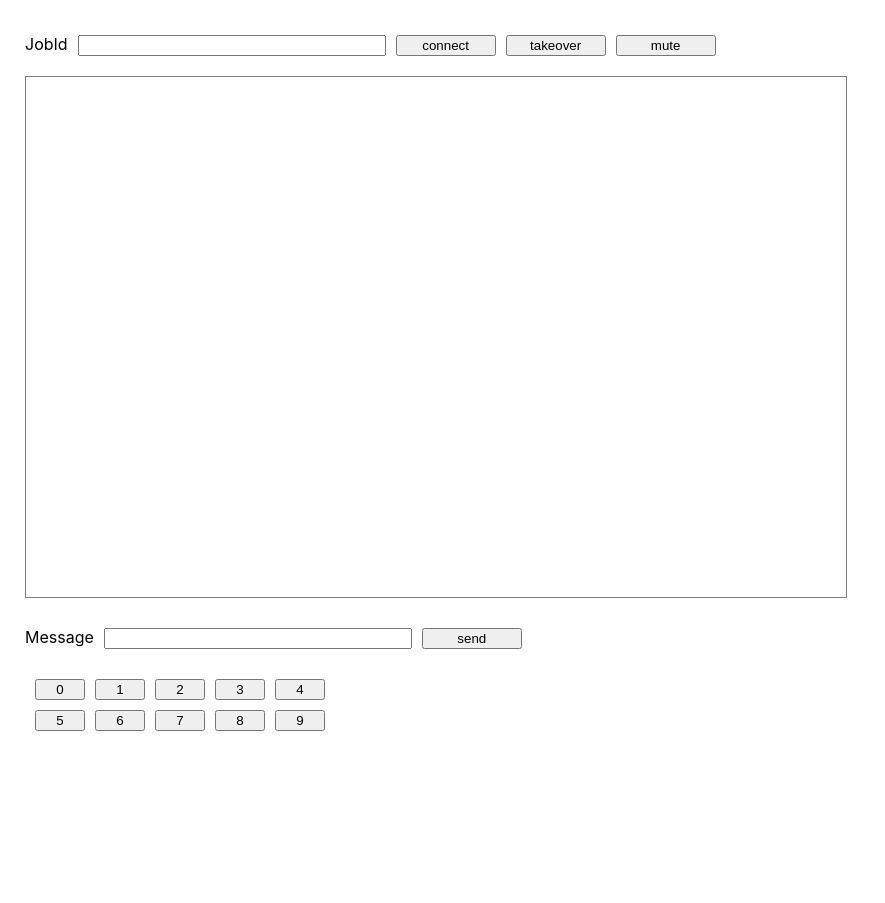
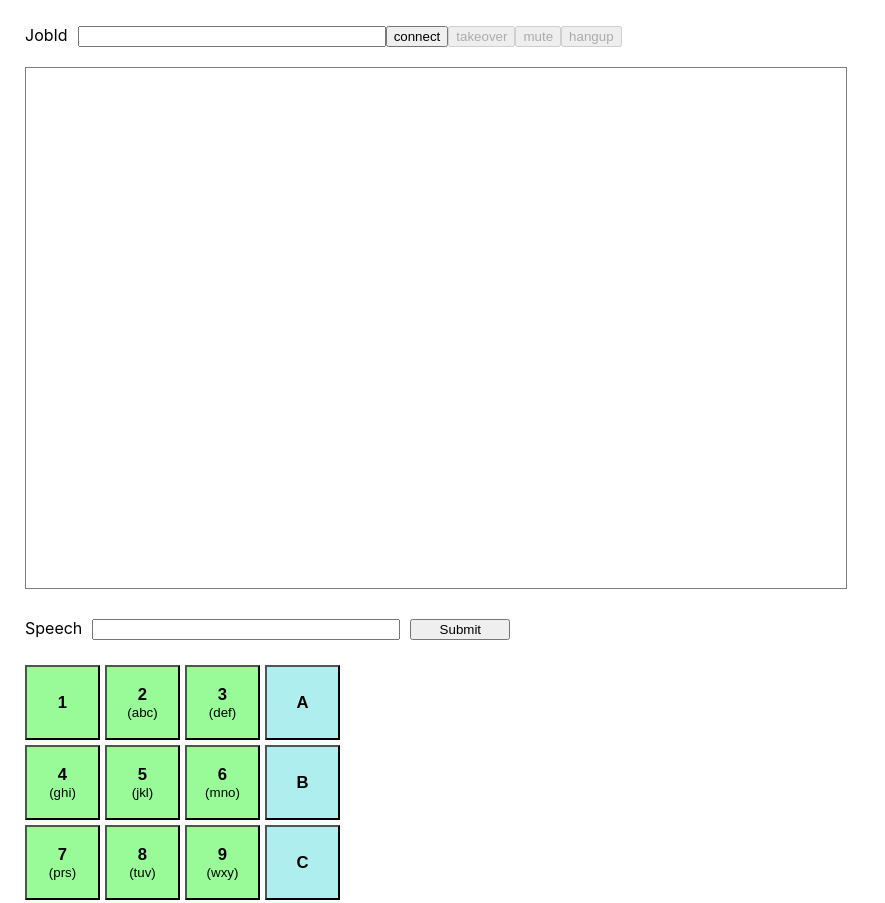
Before and after one commit to outbound-ai/softphone-demo, a React (Create React App) app: page / in a window 1280 px wide. Shown: the top 903 px of the page, without its empty margins (0-885 px from the left). Before the commit the page ends 800 px from the top, so only its background shows below. Built offline with nearby package versions, Linux system fonts and the light colour scheme; what @outbound-ai/softphone would draw is missing.

Commit message:
Support DTMF tone generation.

```diff
--- a/src/softphone/Softphone.tsx
+++ b/src/softphone/Softphone.tsx
@@ -1,5 +1,5 @@
 import './softphone.css';
-import { useState, useEffect, MouseEvent } from 'react';
+import { useState, useEffect, MouseEvent, FormEvent, ChangeEvent } from 'react';
 import CallService, { Conversation } from "@outbound-ai/softphone";
 
 const callService = new CallService("ws://localhost:5001");
@@ -8,10 +8,18 @@ callService.onLog = (message: string) => {
   console.log('softphone', message);
 };
 
+interface IMessage {
+  participant: string,
+  text: string
+}
+
 function App() {
   const [_conversation, _setConversation] = useState<Conversation | null>(null);
   const [_connected, _setConnected] = useState(false);
   const [_muted, _setMuted] = useState(true);
+  const [_speechMessage, _setSpeechMessage] = useState("");
+  const [_touchToneSequence, _setTouchToneSequence] = useState("");
+  const [_transcript, _setTranscript] = useState(new Array<IMessage>());
 
   // The call can be disconnected at any time. We need to observe this
   // property of the conversation and bind it into the React component
@@ -21,6 +29,7 @@ function App() {
       const interval = setInterval(() => {
         if (_conversation.connected !== _connected) {
           _setConnected(_conversation.connected);
+          _setTranscript([]);
         }
       }, 100);
 
@@ -34,18 +43,12 @@ function App() {
   useEffect(() => {
     if (_conversation) {
       _conversation.onTranscriptAvailable = (participant, text) => {
-        const transcript = document.getElementById("transcript");
-
-        if (transcript) {
-          const container = document.createElement("div");
-          transcript.appendChild(container);
-          const message = document.createElement("div");
-          message.innerText = `${participant}: ${text}`;
-          container.appendChild(message);
-        }
+        const message = { participant, text }
+        const transcript = _transcript.concat([message]);
+        _setTranscript(transcript);
       };
     }
-  }, [_conversation]);
+  }, [_conversation, _transcript]);
 
   async function handleClickConnectAsync(event: MouseEvent) {
     if (_conversation == null) {
@@ -81,61 +84,151 @@ function App() {
     }
   }
 
-  function handleClickSendMessage() {
-    const input = document.getElementById("message") as HTMLInputElement;
+  function handleSpeechMessageChanged(event: ChangeEvent<HTMLInputElement>) {
+    _setSpeechMessage(event.target.value);
+  }
+
+  function handleSubmitSynthesizedSpeech(event: FormEvent) {
+    event.preventDefault()
 
     if (_conversation) {
-      _conversation.sendSynthesizedSpeech(input.value);
+      _conversation.sendSynthesizedSpeech(_speechMessage);
     }
 
-    input.value = "";
+    _setSpeechMessage("");
+  }
+
+  function handleTouchToneSequenceChanged(event: ChangeEvent<HTMLInputElement>) {
+    _setTouchToneSequence(event.target.value);
+  }
+
+  function handleSubmitTouchToneSequence(event: FormEvent) {
+    event.preventDefault()
+
+    if (_conversation) {
+      _conversation.sendTouchToneSequence(_touchToneSequence);
+    }
+
+    _setTouchToneSequence("");
   }
 
   function handleClickSendDtmfCode(event: MouseEvent) {
-    const target = event.target as HTMLButtonElement;
-    const digit = target.dataset.digit;
+    const element = event.target as HTMLButtonElement;
+    const code = element.dataset.code;
 
-    if (digit && _conversation) {
-      _conversation.sendDtmfCode(digit);
+    if (code && _conversation) {
+      _conversation.sendDtmfCodes(code);
+    }
+  }
+
+  function handleHangup() {
+    if (_connected) {
+      _conversation?.hangup();
     }
   }
 
   return (
     <div id="softphone">
-      <div id="controls">
+      <div className="controls">
         <label>JobId
           <input id="jobid" />
         </label>
         <button onClick={handleClickConnectAsync}>{_conversation && _connected ? "disconnect" : "connect"}</button>
-        <button onClick={handleClickTakeOver}>takeover</button>
-        <button onClick={handleClickMute}>{_conversation && _muted ? "unmute" : "mute"}</button>
+        <button onClick={handleClickTakeOver} disabled={!(_conversation && _connected)}>takeover</button>
+        <button onClick={handleClickMute} disabled={!(_conversation && _connected)}>{_conversation && _connected && _muted ? "unmute" : "mute"}</button>
+        <button onClick={handleHangup} disabled={!(_conversation && _connected)}>hangup</button>
       </div>
 
-      <div id="transcript"></div>
-
-      <div id="controls">
-        <label>Message
-          <input id="message" />
-        </label>
-        <button onClick={handleClickSendMessage}>send</button>
+      <div id="transcript">
+        {_transcript.map(function (message, i) {
+          return <div className="transcript" key={i}>
+            <div className="bold">{message.participant}</div>
+            <div> {message.text}</div>
+          </div>;
+        })}
       </div>
 
-      <div id="controls">
-        <div>
-          <button className="dtmf" data-digit="0" onClick={handleClickSendDtmfCode}>0</button>
-          <button className="dtmf" data-digit="1" onClick={handleClickSendDtmfCode}>1</button>
-          <button className="dtmf" data-digit="2" onClick={handleClickSendDtmfCode}>2</button>
-          <button className="dtmf" data-digit="3" onClick={handleClickSendDtmfCode}>3</button>
-          <button className="dtmf" data-digit="4" onClick={handleClickSendDtmfCode}>4</button>
+      <form className="controls" onSubmit={handleSubmitSynthesizedSpeech}>
+        <label>Speech
+          <input type="text" value={_speechMessage} onChange={handleSpeechMessageChanged} />
+        </label>
+        <input type="submit" value="Submit" />
+      </form>
+
+      <div className="dialpad">
+        <div className="row">
+          <button className="dtmf green" data-code="1" onClickCapture={handleClickSendDtmfCode}>
+            <div className="bold">1</div>
+          </button>
+          <button className="dtmf green" data-code="2" onClickCapture={handleClickSendDtmfCode}>
+            <div className="bold">2</div>
+            <div>(abc)</div>
+          </button>
+          <button className="dtmf green" data-code="3" onClickCapture={handleClickSendDtmfCode}>
+            <div className="bold">3</div>
+            <div>(def)</div>
+          </button>
+          <button className="dtmf blue" data-code="A" onClickCapture={handleClickSendDtmfCode}>
+            <div className="bold">A</div>
+          </button>
         </div>
-        <div>
-          <button className="dtmf" data-digit="5" onClick={handleClickSendDtmfCode}>5</button>
-          <button className="dtmf" data-digit="6" onClick={handleClickSendDtmfCode}>6</button>
-          <button className="dtmf" data-digit="7" onClick={handleClickSendDtmfCode}>7</button>
-          <button className="dtmf" data-digit="8" onClick={handleClickSendDtmfCode}>8</button>
-          <button className="dtmf" data-digit="9" onClick={handleClickSendDtmfCode}>9</button>
+        <div className="row">
+          <button className="dtmf green" data-code="4" onClickCapture={handleClickSendDtmfCode}>
+            <div className="bold">4</div>
+            <div>(ghi)</div>
+          </button>
+          <button className="dtmf green" data-code="5" onClickCapture={handleClickSendDtmfCode}>
+            <div className="bold">5</div>
+            <div>(jkl)</div>
+          </button>
+          <button className="dtmf green" data-code="6" onClickCapture={handleClickSendDtmfCode}>
+            <div className="bold">6</div>
+            <div>(mno)</div>
+          </button>
+          <button className="dtmf blue" data-code="B" onClickCapture={handleClickSendDtmfCode}>
+            <div className="bold">B</div>
+          </button>
+        </div>
+        <div className="row">
+          <button className="dtmf green" data-code="7" onClickCapture={handleClickSendDtmfCode}>
+            <div className="bold">7</div>
+            <div>(prs)</div>
+          </button>
+          <button className="dtmf green" data-code="8" onClickCapture={handleClickSendDtmfCode}>
+            <div className="bold">8</div>
+            <div>(tuv)</div>
+          </button>
+          <button className="dtmf green" data-code="9" onClickCapture={handleClickSendDtmfCode}>
+            <div className="bold">9</div>
+            <div>(wxy)</div>
+          </button>
+          <button className="dtmf blue" data-code="C" onClickCapture={handleClickSendDtmfCode}>
+            <div className="bold">C</div>
+          </button>
+        </div>
+        <div className="row">
+          <button className="dtmf yellow" data-code="*" onClickCapture={handleClickSendDtmfCode}>
+            <div className="bold">*</div>
+          </button>
+          <button className="dtmf green" data-code="0" onClickCapture={handleClickSendDtmfCode}>
+            <div className="bold">0</div>
+            <div>(operator)</div>
+          </button>
+          <button className="dtmf yellow" data-code="#" onClickCapture={handleClickSendDtmfCode}>
+            <div className="bold">#</div>
+          </button>
+          <button className="dtmf blue" data-code="D" onClickCapture={handleClickSendDtmfCode}>
+            <div className="bold">D</div>
+          </button>
         </div>
       </div>
+
+      <form className="controls" onSubmit={handleSubmitTouchToneSequence}>
+        <label>Touch Tone Sequence
+          <input value={_touchToneSequence} onChange={handleTouchToneSequenceChanged} />
+        </label>
+        <input type="submit" value="Submit" />
+      </form>
     </div>
   );
 }
--- a/src/softphone/softphone.css
+++ b/src/softphone/softphone.css
@@ -1,9 +1,5 @@
 #softphone {
   margin: 25px;
-}
-
-#softphone input {
-  margin: 0 0 0 10px;
 }
 
 #softphone #transcript {
@@ -20,19 +16,54 @@
   margin: 10px 0;
 }
 
-#softphone #controls {
+#softphone .controls {
   margin: 20px 0;
 }
 
-#softphone #controls input {
+#softphone .controls input {
   width: 300px;
+  margin: 0 0 0 10px;
 }
 
-#softphone #controls button {
+#softphone .controls input[type=submit] {
   width: 100px;
   margin: 10px 0 0 10px;
 }
 
-#softphone #controls button.dtmf {
-  width: 50px;
+#softphone .dialpad {
+  display: flex;
+  flex-direction: column;
 }
+
+#softphone .row {
+  display: flex;
+  margin-top: 5px
+}
+
+#softphone .dtmf {
+  min-width: 75px;
+  min-height: 75px;
+  margin: 0 5px 0 0;
+  padding: 0;
+}
+
+#softphone .bold {
+  font-size: 125%;
+  font-weight: bolder;
+}
+
+#softphone .dtmf.green {
+  background-color: palegreen;
+}
+
+#softphone .dtmf.yellow {
+  background-color: palegoldenrod;
+}
+
+#softphone .dtmf.blue {
+  background-color: paleturquoise;
+}
+
+#softphone .transcript {
+  margin: 0 0 10px 0;
+}
```
Also changed, not shown: 1 other file (tests, documents, lock files or other folders).
